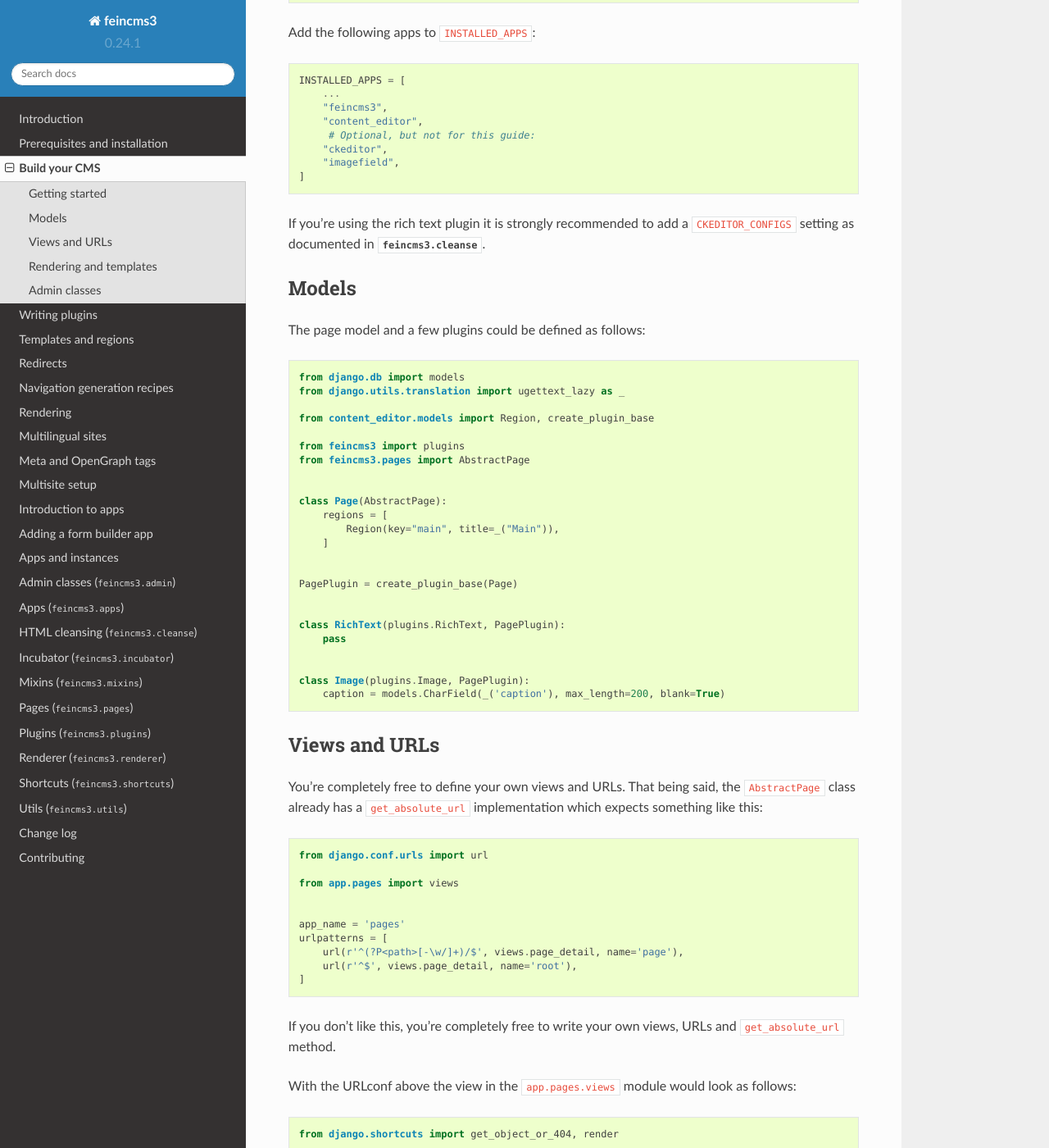
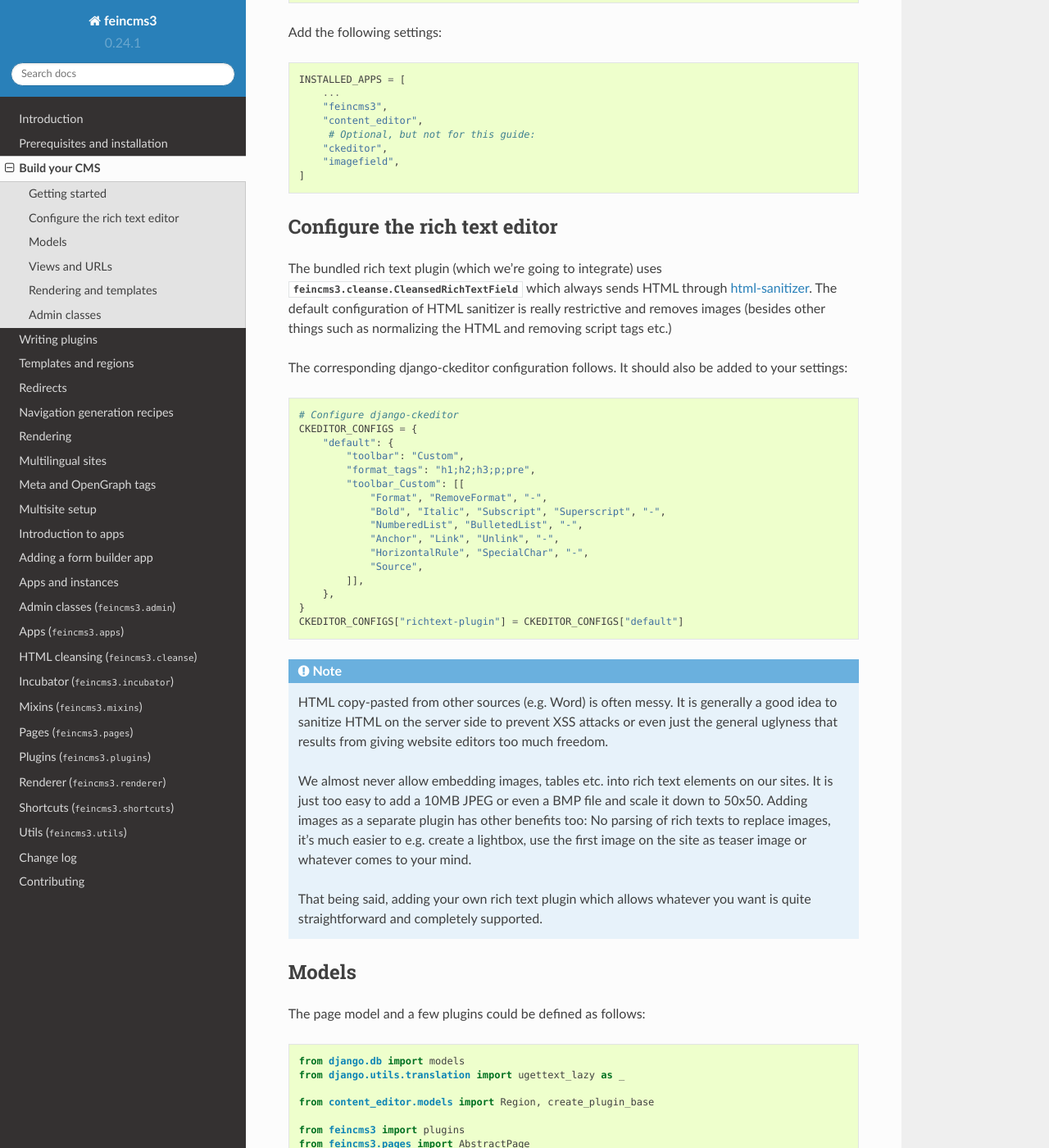
Before and after one commit to feincms/feincms3, a Sphinx documentation site: the page built from docs/build-your-cms.rst, in a window 1280 px wide and 1400 px high, scrolled down 500 px. Shown: the whole window at 82% size. Built offline with Sphinx 7.4.7 and the Read the Docs theme 2.0.0, drawn with Linux system fonts in a browser that asks for light colours; the version number could not be read and is left out.

Commit message:
Add a rich text configuration section to build-your-cms

```diff
--- a/docs/build-your-cms.rst
+++ b/docs/build-your-cms.rst
@@ -24,7 +24,7 @@
 
     pip install feincms3[all]
 
-Add the following apps to ``INSTALLED_APPS``:
+Add the following settings:
 
 .. code-block:: python
 
@@ -37,8 +37,55 @@
         "imagefield",
     ]
 
-If you're using the rich text plugin it is strongly recommended to add a
-``CKEDITOR_CONFIGS`` setting as documented in :mod:`feincms3.cleanse`.
+
+Configure the rich text editor
+~~~~~~~~~~~~~~~~~~~~~~~~~~~~~~
+
+The bundled rich text plugin (which we're going to integrate) uses
+:class:`feincms3.cleanse.CleansedRichTextField` which always sends HTML
+through `html-sanitizer
+<https://pypi.org/project/html-sanitizer>`_. The default
+configuration of HTML sanitizer is really restrictive and removes images
+(besides other things such as normalizing the HTML and removing script
+tags etc.)
+
+The corresponding django-ckeditor configuration follows. It should also
+be added to your settings:
+
+.. code-block:: python
+
+    # Configure django-ckeditor
+    CKEDITOR_CONFIGS = {
+        "default": {
+            "toolbar": "Custom",
+            "format_tags": "h1;h2;h3;p;pre",
+            "toolbar_Custom": [[
+                "Format", "RemoveFormat", "-",
+                "Bold", "Italic", "Subscript", "Superscript", "-",
+                "NumberedList", "BulletedList", "-",
+                "Anchor", "Link", "Unlink", "-",
+                "HorizontalRule", "SpecialChar", "-",
+                "Source",
+            ]],
+        },
+    }
+    CKEDITOR_CONFIGS["richtext-plugin"] = CKEDITOR_CONFIGS["default"]
+
+.. note::
+   HTML copy-pasted from other sources (e.g. Word) is often messy. It is
+   generally a good idea to sanitize HTML on the server side to prevent
+   XSS attacks or even just the general uglyness that results from
+   giving website editors too much freedom.
+
+   We almost never allow embedding images, tables etc. into rich text
+   elements on our sites. It is just too easy to add a 10MB JPEG or even
+   a BMP file and scale it down to 50x50. Adding images as a separate
+   plugin has other benefits too: No parsing of rich texts to replace
+   images, it's much easier to e.g. create a lightbox, use the first
+   image on the site as teaser image or whatever comes to your mind.
+
+   That being said, adding your own rich text plugin which allows
+   whatever you want is quite straightforward and completely supported.
 
 
 Models
```
Also changed, not shown: 1 other file.
